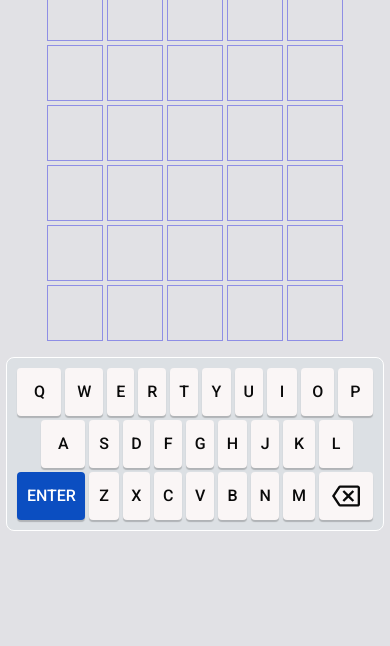
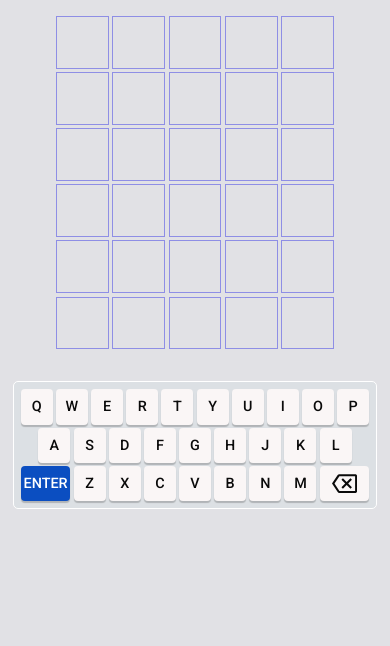
Before and after one commit to abhinav7895/wordle-guessing-game, a plain HTML site: page src/html/wordle.html in a window 390 px wide. Shown: the part 198-844 px from the top of the page. Drawn offline with Linux system fonts and the light colour scheme.

Commit message:
Update wordle.css

```diff
--- a/src/css/wordle.css
+++ b/src/css/wordle.css
@@ -148,8 +148,8 @@ body {
   display: grid;
   justify-content: center;
   align-content: center;
-  grid-template-columns: repeat(5, 3.5rem);
-  grid-template-rows: repeat(6, 3.5rem);
+  grid-template-columns: repeat(5, 3.7rem);
+  grid-template-rows: repeat(6, 3.7rem);
   gap: 0.25rem;
 }
 
@@ -284,3 +284,69 @@ body {
 .alert.hide {
   opacity: 0;
 }
+
+
+
+@media only screen and (max-width: 600px) {
+  body {
+    gap: 2rem;
+  }
+  .heading {
+    font-size: 2.3rem;
+  }
+  .keyboard {
+    display: grid;
+    grid-template-columns: repeat(20, minmax(auto, 1rem));
+    grid-auto-rows: 2.4rem;
+    gap: 0.22rem;
+    justify-content: center;
+    max-width: 500px;
+    margin-inline: auto;
+    border: 1.3px solid white;
+    border-radius: 5px;
+    padding: 7px;
+  }
+
+  .guess-grid {
+    grid-template-columns: repeat(5, 3.5rem);
+    grid-template-rows: repeat(6, 3.5rem);
+    gap: 0.21rem;
+  }
+  .tile {
+    font-size: 1.5rem;
+  }
+}
+
+@media only screen and (max-width: 430px) {
+  body {
+    gap: 2rem;
+  }
+  .heading {
+    font-size: 2rem;
+  }
+  .keyboard {
+    display: grid;
+    grid-template-columns: repeat(20, minmax(auto, 0.9rem));
+    grid-auto-rows: 2.2rem;
+    gap: 0.20rem;
+    justify-content: center;
+    max-width: 500px;
+    margin-inline: auto;
+    border: 1.3px solid white;
+    border-radius: 5px;
+    padding: 7px;
+  }
+
+  .key {
+    font-size: 0.9rem;
+  }
+
+  .guess-grid {
+    grid-template-columns: repeat(5, 3.3rem);
+    grid-template-rows: repeat(6, 3.3rem);
+    gap: 0.21rem;
+  }
+  .tile {
+    font-size: 1.5rem;
+  }
+}
```
